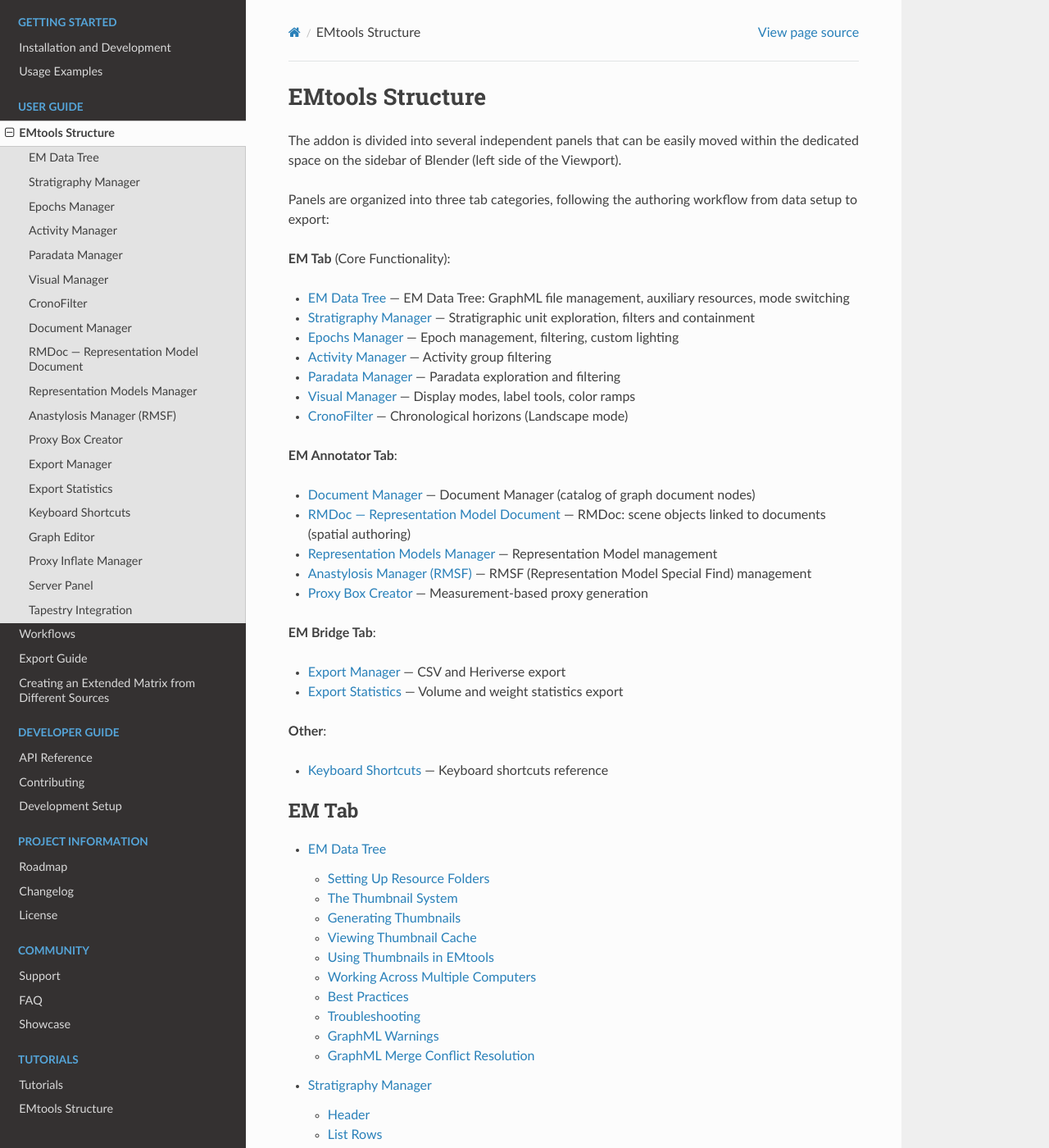
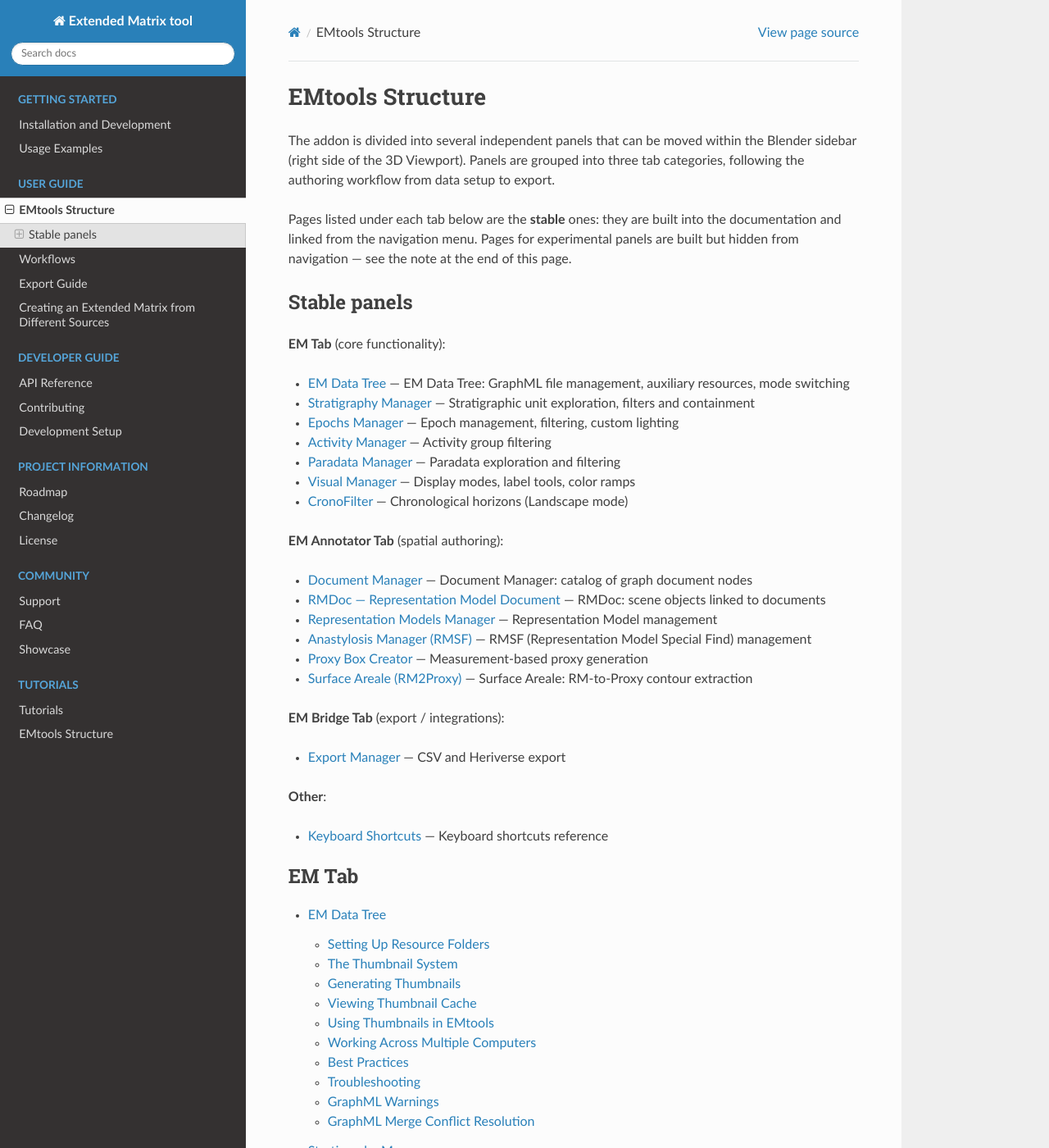
Before and after one commit to zalmoxes-laran/EM-blender-tools-doc, a Sphinx documentation site: the page built from docs/panels/index.rst, in a window 1280 px wide and 1400 px high. Shown: the whole window at 82% size. Built offline with Sphinx 7.4.7 and the Read the Docs theme 3.1.0, drawn with Linux system fonts in a browser that asks for light colours; some of the changed text lies outside the part shown.

Commit message:
fixed documentation

```diff
--- a/docs/panels/index.rst
+++ b/docs/panels/index.rst
@@ -1,11 +1,20 @@
 EMtools Structure
 =================
 
-The addon is divided into several independent panels that can be easily moved within the dedicated space on the sidebar of Blender (left side of the Viewport).
+The addon is divided into several independent panels that can be moved within
+the Blender sidebar (right side of the 3D Viewport). Panels are grouped into
+three tab categories, following the authoring workflow from data setup to
+export.
 
-Panels are organized into three tab categories, following the authoring workflow from data setup to export:
+Pages listed under each tab below are the **stable** ones: they are built
+into the documentation and linked from the navigation menu. Pages for
+experimental panels are built but hidden from navigation — see the note at
+the end of this page.
 
-**EM Tab** (Core Functionality):
+Stable panels
+-------------
+
+**EM Tab** (core functionality):
 
 - :doc:`em_setup` — EM Data Tree: GraphML file management, auxiliary resources, mode switching
 - :doc:`stratigraphy_manager` — Stratigraphic unit exploration, filters and containment
@@ -15,18 +24,18 @@ Panels are organized into three tab categories, following the authoring workflow
 - :doc:`visual_manager` — Display modes, label tools, color ramps
 - :doc:`cronofilter` — Chronological horizons (Landscape mode)
 
-**EM Annotator Tab**:
+**EM Annotator Tab** (spatial authoring):
 
-- :doc:`document_manager_3d` — Document Manager (catalog of graph document nodes)
-- :doc:`rmdoc_manager` — RMDoc: scene objects linked to documents (spatial authoring)
+- :doc:`document_manager_3d` — Document Manager: catalog of graph document nodes
+- :doc:`rmdoc_manager` — RMDoc: scene objects linked to documents
 - :doc:`rm_manager` — Representation Model management
 - :doc:`anastylosis_manager` — RMSF (Representation Model Special Find) management
 - :doc:`proxy_box_creator` — Measurement-based proxy generation
+- :doc:`surface_areale` — Surface Areale: RM-to-Proxy contour extraction
 
-**EM Bridge Tab**:
+**EM Bridge Tab** (export / integrations):
 
 - :doc:`export_manager` — CSV and Heriverse export
-- :doc:`export_statistics` — Volume and weight statistics export
 
 **Other**:
 
@@ -53,13 +62,13 @@ Panels are organized into three tab categories, following the authoring workflow
    rm_manager
    anastylosis_manager
    proxy_box_creator
+   surface_areale
 
 .. toctree::
    :maxdepth: 2
    :caption: EM Bridge Tab
 
    export_manager
-   export_statistics
 
 .. toctree::
    :maxdepth: 2
@@ -68,14 +77,17 @@ Panels are organized into three tab categories, following the authoring workflow
    keyboard_shortcuts
 
 
-.. Experimental / not-yet-stable panels — kept as build targets for deep links
-   from the addon UI, but hidden from the user-visible navigation until they
-   are promoted to stable in a future release.
+.. Experimental / not-yet-stable panels.
+   Pages are built (so deep links from the addon UI continue to work) but
+   hidden from the user-visible navigation until each panel is promoted to
+   stable in a future release.
 
 .. toctree::
    :hidden:
 
+   export_statistics
    graph_editor
    proxy_inflate_manager
+   proxy_to_rm_projection
    server_panel
    tapestry_integration
```
Also changed, not shown: docs/panels/export_statistics.rst (+11 -2 lines), docs/panels/proxy_to_rm_projection.rst (added, +81 -0 lines), docs/panels/surface_areale.rst (added, +59 -0 lines).
